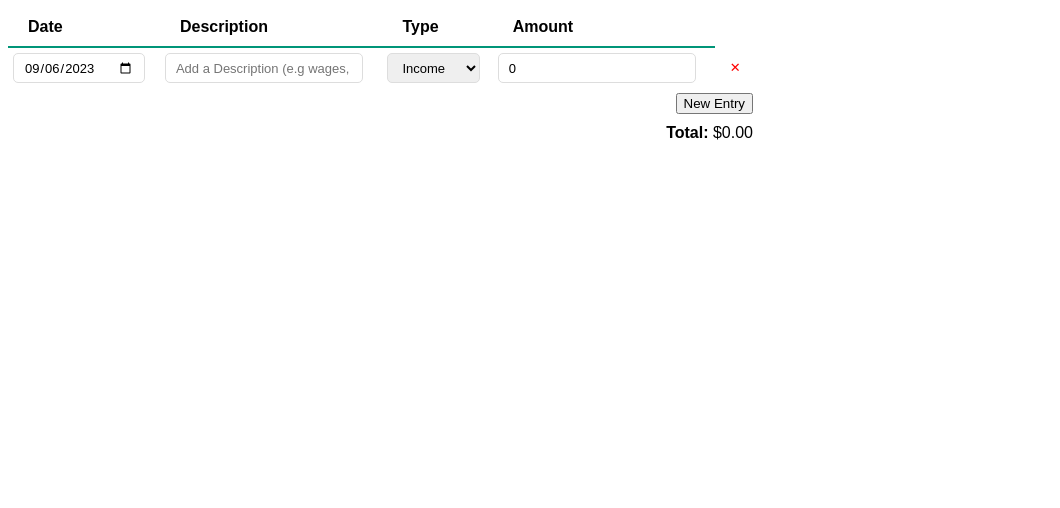
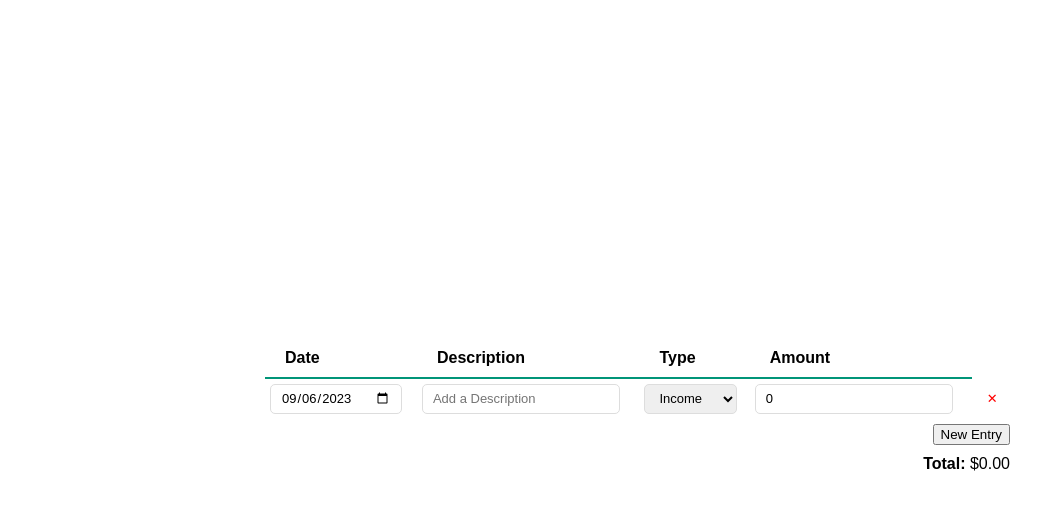
Before and after one commit to ITl0ver/Budget-Tracker-App, a plain HTML site: page index.html in a window 1280 px wide. Both pictures are taken after a click on the button "New Entry". Shown: the whole page, without its empty margins (0-1060 px from the left). Drawn offline with Linux system fonts and the light colour scheme.

Commit message:
modified js code

```diff
--- a/CSS/main.css
+++ b/CSS/main.css
@@ -1,3 +1,11 @@
+.container {
+    display: flex;
+    justify-content: center;
+    align-items: center;
+    height: 100vh;
+    /* This will center vertically within the viewport */
+}
+
 .budget-tracker {
     border-collapse: collapse;
     min-width: 750px;
@@ -32,7 +40,7 @@
     outline: none;
 }
 
-.input :focus {
+.input:focus {
     border-color: #bbbbbb;
 }
 
--- a/JS/BudgetTracker.js
+++ b/JS/BudgetTracker.js
@@ -2,15 +2,7 @@ export default class BudgetTracker {
   constructor(querySelectorString) {
     this.root = document.querySelector(querySelectorString);
     this.root.innerHTML = BudgetTracker.html();
-
-    // const newEntryButton = this.root.querySelector(".new-entry");
-    // if (newEntryButton) {
-    //   newEntryButton.addEventListener("click", () => {
-    //     this.onNewEntryBtnClick();
-    //   });
-    // }
-
-    this.root.querySelector(".new-entry").addEventListener("click", ()=> {
+    this.root.querySelector(".new-entry").addEventListener("click", () => {
       this.onNewEntryBtnClick();
     });
 
@@ -56,7 +48,8 @@ export default class BudgetTracker {
                     <input type="date" class="input input-date">
                 </td>
                 <td>
-                    <input type="text" class="input input-description" placeholder="Add a Description (e.g wages, bills, etc.)">
+                    <input type="text" class="input input-description" placeholder="Add a Description">
+
                 </td>
                 <td>
                     <select class="input input-type">
@@ -86,39 +79,61 @@ export default class BudgetTracker {
   }
 
   updateSummary() {
+    const entryRows = Array.from(this.getEntryRows());
 
+    const total = entryRows.reduce((total, row) => {
+      const amount = parseFloat(row.querySelector(".input-amount").value); // Parse the amount as a float
+      const isExpense = row.querySelector(".input-type").value === "expense";
+      const modifier = isExpense ? -1 : 1;
+
+      return total + amount * modifier;
+    }, 0);
+
+    const totalFormatted = new Intl.NumberFormat("en-US", {
+      style: "currency",
+      currency: "USD",
+    }).format(total);
+
+    this.root.querySelector(".total").textContent = totalFormatted;
   }
 
   save() {
-    const data = this.getEntryRows().map(row => {
+    const data = Array.from(this.getEntryRows()).map((row) => {
       return {
         date: row.querySelector(".input-date").value,
         description: row.querySelector(".input-description").value,
         type: row.querySelector(".input-type").value,
-        amount: parseFloat(row.querySelector(".input-amount").value),
+        amount: parseFloat(row.querySelector(".input-amount").value), // Parse the amount as a float
       };
     });
     localStorage.setItem("budget-tracker-entries-dev", JSON.stringify(data));
     this.updateSummary();
   }
   addEntry(entry = {}) {
-    this.root.querySelector(".entries").insertAdjacentHTML("beforeend", BudgetTracker.entryHtml());
+    this.root
+      .querySelector(".entries")
+      .insertAdjacentHTML("beforeend", BudgetTracker.entryHtml());
 
     const row = this.root.querySelector(".entries tr:last-of-type");
 
     row.querySelector(".input-date").value =
-      entry.date || new Date().toISOString().replace(/T.*/, "");
-    row.querySelector(".input-description").value =
-      entry.description || "";
-    row.querySelector(".input-type").value =
-      entry.type || "income";
-    row.querySelector(".input-amount").value =
-      entry.amount || 0;
-      row.querySelector(".delete-entry").addEventListener("click", e => {
-        this.onDeleteEntryBtnClick(e);
-      });
-}
-  getEntryRows() {}
+      entry.date || new Date().toISOString().split("T")[0];
+    row.querySelector(".input-description").value = entry.description || "";
+    row.querySelector(".input-type").value = entry.type || "income";
+    row.querySelector(".input-amount").value = entry.amount || 0;
+    row.querySelector(".input-amount").addEventListener("input", () => {
+      this.updateSummary();
+      this.save();
+    });
+    row.querySelector(".delete-entry").addEventListener("click", (e) => {
+      this.onDeleteEntryBtnClick(e);
+    });
+
+    this.save();
+  }
+  getEntryRows() {
+    return this.root.querySelectorAll(".entries tr");
+  }
 
   onNewEntryBtnClick() {
     this.addEntry();
--- a/index.html
+++ b/index.html
@@ -9,55 +9,7 @@
     <script type="module" src="JS/main.js"></script>
 </head>
 <body>
-    <div id="app">
-        <!-- <table class="budget-tracker">
-                <thead>
-                    <tr>
-                        <th>Date</th>
-                        <th>Description</th>
-                        <th>Type</th>
-                        <th>Amount</th>
-                    </tr>
-                </thead>
-                <tbody class="entries">
-                    <tr>
-                        <td>
-                            <input type="date" class="input input-date">
-                        </td>
-                        <td>
-                            <input type="text" class="input input-description" placeholder="Add a Description (e.g wages, bills, etc.)">
-                        </td>
-                        <td>
-                            <select class="input input-type">
-                                <option value="income">Income</option>
-                                <option value="expense">Expense</option>
-                            </select>
-                        </td>
-                        <td>
-                            <input type="number" class="input input-amount">
-                        </td>
-                        <td>
-                            <button type="button" class="delete-entry">&#10005</button>
-                        </td>
-                    </tr>
-
-                </tbody>
-                <tbody>
-                    <tr>
-                        <td colspan="5" class="controls" >
-                            <button type="button" class="new-entry">New Entry</button>
-                        </td>
-                    </tr>
-                </tbody>
-                <tfoot>
-                    <tr>
-                        <td colspan="5" class="summary">
-                            <strong>Total:</strong>
-                            <span class="total">$0.00</span>
-                        </td>
-                    </tr>
-                </tfoot>
-            </table> -->
+    <div id="app" class="container">
     </div>
 
 </body>
```
